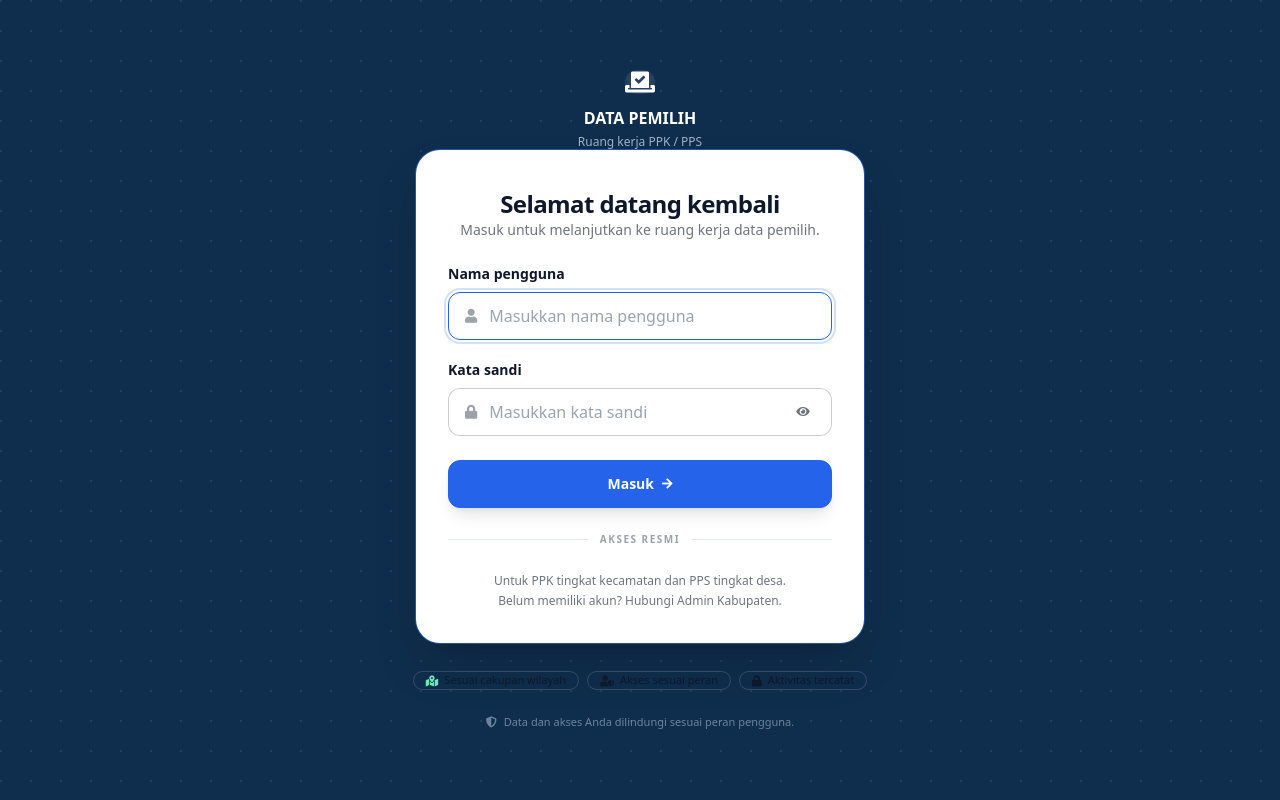
After one commit to amwaluddinlubis-code/data_ppk, a CodeIgniter 4 app: the page made by app/Views/auth/login_v2.php in a window 1280 px wide. The commit adds this page. Run offline with PHP 8.4 and a stand-in for CodeIgniter, Linux system fonts and the light colour scheme; the template is opened without the code that fills it, so the values that code supplies are empty; some libraries are stand-ins or nearby versions.

Commit message:
Halaman masuk v2 (Kartu Tengah) + sakelar admin versi_login

```diff
--- a/app/Config/Routes.php
+++ b/app/Config/Routes.php
@@ -109,6 +109,7 @@ $routes->group('', ['filter' => 'auth'], static function ($routes) {
     // Konteks penyelenggaraan (Fase A) — admin
     $routes->get('konteks', 'Konteks::index');
     $routes->post('konteks/simpan', 'Konteks::simpan');
+    $routes->post('konteks/versi-login', 'Konteks::simpanVersiLogin');
 
     // PDPB berkelanjutan (Fase B)
     $routes->get('pdpb', 'Pdpb::index');
--- a/app/Controllers/Auth.php
+++ b/app/Controllers/Auth.php
@@ -41,7 +41,11 @@ class Auth extends BaseController
             return redirect()->to('/');
         }
 
-        return view('auth/login', $this->dataHalaman('Masuk — Aplikasi Pemilih PPK'));
+        // Tampilan halaman masuk dipilih admin kabupaten lewat
+        // pengaturan versi_login (Konteks > Halaman Masuk).
+        $tampilan = \App\Libraries\Pengaturan::versiLogin() === '2' ? 'auth/login_v2' : 'auth/login';
+
+        return view($tampilan, $this->dataHalaman('Masuk — Aplikasi Pemilih PPK'));
     }
 
     public function masuk()
--- /dev/null
+++ b/app/Views/auth/login_v2.php
@@ -0,0 +1,143 @@
+<?php $assetBase = rtrim((string) parse_url(base_url('assets/'), PHP_URL_PATH), '/') . '/'; ?>
+<!DOCTYPE html>
+<html lang="id" data-theme="terang">
+<head>
+    <meta charset="utf-8">
+    <meta name="viewport" content="width=device-width, initial-scale=1">
+    <meta name="theme-color" content="#0f2e4d">
+    <title><?= esc($title) ?></title>
+    <script>
+        (function () {
+            var tema = 'terang';
+            try { tema = localStorage.getItem('tema-pemilih') || 'terang'; } catch (e) {}
+            document.documentElement.setAttribute('data-theme', tema === 'gelap' ? 'gelap' : 'terang');
+        })();
+    </script>
+    <link rel="stylesheet" href="<?= esc($assetBase . 'fontawesome/css/all.min.css', 'attr') ?>">
+    <link rel="stylesheet" href="<?= esc($assetBase . 'css/app.css', 'attr') ?>">
+</head>
+<body class="min-h-screen text-base-content antialiased">
+    <main class="relative isolate flex min-h-screen flex-col items-center justify-center overflow-hidden bg-[#0f2e4d] px-4 py-10 sm:px-6"
+          aria-label="Masuk ke aplikasi">
+        <!-- Latar: gradasi laut dalam + pola titik + cincin cahaya -->
+        <div class="pointer-events-none absolute inset-0 -z-10 bg-gradient-to-b from-[#123c61] via-[#0f2e4d] to-[#071b30]"></div>
+        <div class="pointer-events-none absolute inset-0 -z-10 opacity-25"
+             style="background-image: radial-gradient(circle at 1px 1px, rgba(255,255,255,.32) 1px, transparent 0); background-size: 30px 30px;"></div>
+        <div class="pointer-events-none absolute -top-40 left-1/2 -z-10 h-[30rem] w-[30rem] -translate-x-1/2 rounded-full bg-sky-400/10 blur-3xl"></div>
+        <div class="pointer-events-none absolute -bottom-56 -left-32 -z-10 h-[26rem] w-[26rem] rounded-full border border-white/10"></div>
+        <div class="pointer-events-none absolute -right-36 -top-32 -z-10 h-[24rem] w-[24rem] rounded-full border border-white/10"></div>
+        <div class="pointer-events-none absolute -right-20 -top-16 -z-10 h-[16rem] w-[16rem] rounded-full border border-amber-300/20"></div>
+
+        <!-- Merek -->
+        <a href="<?= base_url('login') ?>" class="mb-7 flex flex-col items-center gap-3 text-center text-white focus-visible:outline focus-visible:outline-2 focus-visible:outline-offset-4 focus-visible:outline-white">
+            <span class="flex h-14 w-14 items-center justify-center rounded-3xl bg-white/10 text-2xl shadow-inner ring-2 ring-amber-300/60">
+                <i class="fas fa-vote-yea" aria-hidden="true"></i>
+            </span>
+            <span>
+                <span class="block text-base font-bold tracking-[0.22em]">DATA PEMILIH</span>
+                <span class="mt-1 block text-xs text-blue-100/70">
+                    <?= ! empty($kabupaten) ? 'Kabupaten ' . esc(ucwords(strtolower($kabupaten))) . ' · ' : '' ?>Ruang kerja PPK / PPS
+                </span>
+            </span>
+        </a>
+
+        <!-- Kartu masuk -->
+        <div class="w-full max-w-md overflow-hidden rounded-3xl bg-base-100 shadow-2xl shadow-black/40 ring-1 ring-white/20">
+            <div class="h-1.5 bg-gradient-to-r from-amber-500 via-amber-300 to-amber-500"></div>
+            <div class="p-6 sm:p-8">
+                <div class="mb-6 text-center">
+                    <h1 class="text-2xl font-bold tracking-tight">Selamat datang kembali</h1>
+                    <p class="mt-1.5 text-sm opacity-60">Masuk untuk melanjutkan ke ruang kerja data pemilih.</p>
+                </div>
+
+                <?php if (session()->getFlashdata('galat')) : ?>
+                    <div class="alert alert-error mb-5 text-sm" role="alert">
+                        <i class="fas fa-exclamation-circle" aria-hidden="true"></i>
+                        <span><?= esc(session()->getFlashdata('galat')) ?></span>
+                    </div>
+                <?php endif; ?>
+                <?php if (session()->getFlashdata('info')) : ?>
+                    <div class="alert alert-info mb-5 text-sm" role="status">
+                        <i class="fas fa-info-circle" aria-hidden="true"></i>
+                        <span><?= esc(session()->getFlashdata('info')) ?></span>
+                    </div>
+                <?php endif; ?>
+
+                <form method="post" action="<?= base_url('login') ?>" class="flex flex-col gap-5" id="form-login">
+                    <?= csrf_field() ?>
+                    <label class="form-control w-full gap-2">
+                        <span class="text-sm font-semibold">Nama pengguna</span>
+                        <span class="input input-bordered flex w-full items-center gap-3 rounded-xl bg-base-100 transition focus-within:border-primary focus-within:outline focus-within:outline-2 focus-within:outline-primary/20">
+                            <i class="fas fa-user text-sm opacity-40" aria-hidden="true"></i>
+                            <input type="text" name="username" value="<?= esc(old('username') ?? '', 'attr') ?>"
+                                   class="grow bg-transparent outline-none" placeholder="Masukkan nama pengguna"
+                                   required autofocus autocomplete="username">
+                        </span>
+                    </label>
+                    <label class="form-control w-full gap-2">
+                        <span class="text-sm font-semibold">Kata sandi</span>
+                        <span class="input input-bordered flex w-full items-center gap-3 rounded-xl bg-base-100 transition focus-within:border-primary focus-within:outline focus-within:outline-2 focus-within:outline-primary/20">
+                            <i class="fas fa-lock text-sm opacity-40" aria-hidden="true"></i>
+                            <input type="password" name="sandi" id="sandi-login"
+                                   class="grow bg-transparent outline-none" placeholder="Masukkan kata sandi"
+                                   required autocomplete="current-password">
+                            <button type="button" id="toggle-sandi" class="btn btn-ghost btn-xs btn-square opacity-60 hover:opacity-100"
+                                    aria-label="Tampilkan kata sandi" aria-pressed="false">
+                                <i class="fas fa-eye" aria-hidden="true"></i>
+                            </button>
+                        </span>
+                    </label>
+                    <button type="submit" class="btn btn-primary mt-1 h-12 w-full rounded-xl text-sm font-bold shadow-lg shadow-primary/25" id="tombol-masuk">
+                        <span>Masuk</span>
+                        <i class="fas fa-arrow-right text-xs" aria-hidden="true"></i>
+                    </button>
+                </form>
+
+                <div class="my-6 flex items-center gap-3">
+                    <div class="h-px flex-1 bg-base-300"></div>
+                    <span class="text-[10px] font-semibold uppercase tracking-[.15em] opacity-40">Akses resmi</span>
+                    <div class="h-px flex-1 bg-base-300"></div>
+                </div>
+                <p class="text-center text-xs leading-5 opacity-60">
+                    Untuk PPK tingkat kecamatan dan PPS tingkat desa.<br>
+                    Belum memiliki akun? Hubungi Admin Kabupaten.
+                </p>
+            </div>
+        </div>
+
+        <!-- Jaminan singkat -->
+        <div class="mt-7 flex flex-wrap items-center justify-center gap-2 text-[11px] font-medium text-blue-100/75">
+            <span class="inline-flex items-center gap-1.5 rounded-full border border-white/15 bg-white/5 px-3 py-1.5">
+                <i class="fas fa-map-marked-alt text-emerald-300" aria-hidden="true"></i> Sesuai cakupan wilayah
+            </span>
+            <span class="inline-flex items-center gap-1.5 rounded-full border border-white/15 bg-white/5 px-3 py-1.5">
+                <i class="fas fa-user-shield text-sky-300" aria-hidden="true"></i> Akses sesuai peran
+            </span>
+            <span class="inline-flex items-center gap-1.5 rounded-full border border-white/15 bg-white/5 px-3 py-1.5">
+                <i class="fas fa-lock text-amber-300" aria-hidden="true"></i> Aktivitas tercatat
+            </span>
+        </div>
+        <p class="mt-6 text-center text-[11px] text-blue-100/45">
+            <i class="fas fa-shield-alt mr-1" aria-hidden="true"></i>
+            Data dan akses Anda dilindungi sesuai peran pengguna.
+        </p>
+    </main>
+    <script>
+        var sandi = document.getElementById('sandi-login');
+        var tombolSandi = document.getElementById('toggle-sandi');
+        tombolSandi.addEventListener('click', function () {
+            var tampil = sandi.type === 'password';
+            sandi.type = tampil ? 'text' : 'password';
+            tombolSandi.setAttribute('aria-label', tampil ? 'Sembunyikan kata sandi' : 'Tampilkan kata sandi');
+            tombolSandi.setAttribute('aria-pressed', tampil ? 'true' : 'false');
+            tombolSandi.innerHTML = '<i class="fas ' + (tampil ? 'fa-eye-slash' : 'fa-eye') + '" aria-hidden="true"></i>';
+            sandi.focus();
+        });
+        document.getElementById('form-login').addEventListener('submit', function () {
+            var tombol = document.getElementById('tombol-masuk');
+            tombol.disabled = true;
+            tombol.innerHTML = '<span class="loading loading-spinner loading-sm"></span><span>Memproses...</span>';
+        });
+    </script>
+</body>
+</html>
```
Also changed, not shown: app/Controllers/Konteks.php (+19 -0 lines), app/Libraries/Pengaturan.php (added, +40 -0 lines), app/Views/konteks/index.php (+36 -0 lines), tests/unit/PengaturanTest.php (added, +25 -0 lines).
